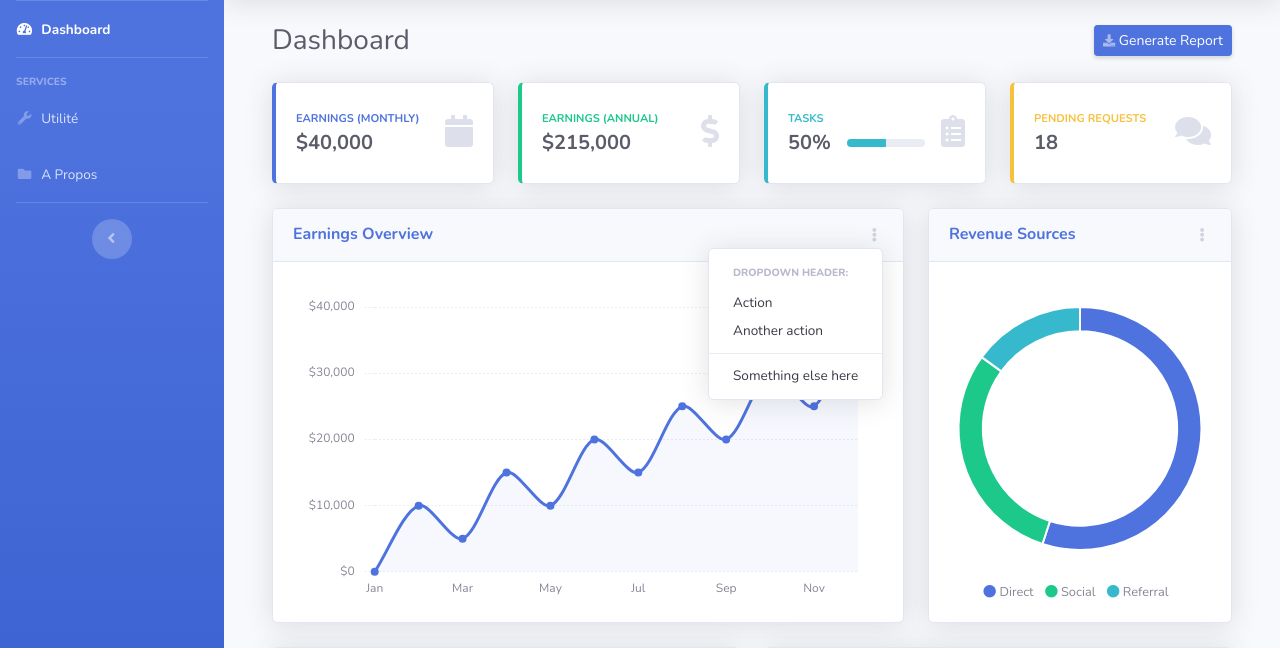
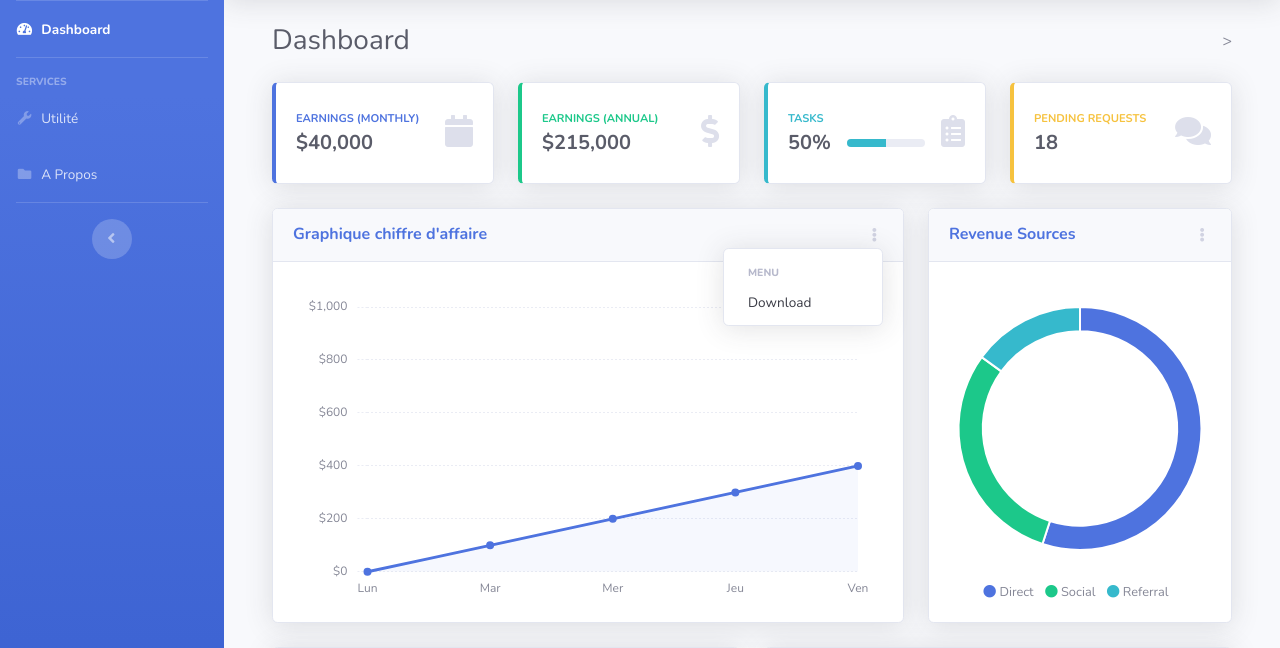
Before and after one commit to Akon2020/flaskProject, a Flask app: page / in a window 1280 px wide, after a click that opens the changed part. Shown: the part 70-718 px from the top of the page. Run offline with Flask 3, Linux system fonts and the light colour scheme; some libraries are stand-ins or nearby versions.

Commit message:
firdt chart CA adapted

```diff
--- a/static/js/demo/chart-area-demo.js
+++ b/static/js/demo/chart-area-demo.js
@@ -1,28 +1,29 @@
 // Set new default font family and font color to mimic Bootstrap's default styling
-Chart.defaults.global.defaultFontFamily = 'Nunito', '-apple-system,system-ui,BlinkMacSystemFont,"Segoe UI",Roboto,"Helvetica Neue",Arial,sans-serif';
-Chart.defaults.global.defaultFontColor = '#858796';
+(Chart.defaults.global.defaultFontFamily = "Nunito"),
+  '-apple-system,system-ui,BlinkMacSystemFont,"Segoe UI",Roboto,"Helvetica Neue",Arial,sans-serif';
+Chart.defaults.global.defaultFontColor = "#858796";
 
 function number_format(number, decimals, dec_point, thousands_sep) {
   // *     example: number_format(1234.56, 2, ',', ' ');
   // *     return: '1 234,56'
-  number = (number + '').replace(',', '').replace(' ', '');
+  number = (number + "").replace(",", "").replace(" ", "");
   var n = !isFinite(+number) ? 0 : +number,
     prec = !isFinite(+decimals) ? 0 : Math.abs(decimals),
-    sep = (typeof thousands_sep === 'undefined') ? ',' : thousands_sep,
-    dec = (typeof dec_point === 'undefined') ? '.' : dec_point,
-    s = '',
-    toFixedFix = function(n, prec) {
+    sep = typeof thousands_sep === "undefined" ? "," : thousands_sep,
+    dec = typeof dec_point === "undefined" ? "." : dec_point,
+    s = "",
+    toFixedFix = function (n, prec) {
       var k = Math.pow(10, prec);
-      return '' + Math.round(n * k) / k;
+      return "" + Math.round(n * k) / k;
     };
   // Fix for IE parseFloat(0.55).toFixed(0) = 0;
-  s = (prec ? toFixedFix(n, prec) : '' + Math.round(n)).split('.');
+  s = (prec ? toFixedFix(n, prec) : "" + Math.round(n)).split(".");
   if (s[0].length > 3) {
     s[0] = s[0].replace(/\B(?=(?:\d{3})+(?!\d))/g, sep);
   }
-  if ((s[1] || '').length < prec) {
-    s[1] = s[1] || '';
-    s[1] += new Array(prec - s[1].length + 1).join('0');
+  if ((s[1] || "").length < prec) {
+    s[1] = s[1] || "";
+    s[1] += new Array(prec - s[1].length + 1).join("0");
   }
   return s.join(dec);
 }
@@ -30,11 +31,12 @@ function number_format(number, decimals, dec_point, thousands_sep) {
 // Area Chart Example
 var ctx = document.getElementById("myAreaChart");
 var myLineChart = new Chart(ctx, {
-  type: 'line',
+  type: "line",
   data: {
-    labels: ["Jan", "Feb", "Mar", "Apr", "May", "Jun", "Jul", "Aug", "Sep", "Oct", "Nov", "Dec"],
-    datasets: [{
-      label: "Earnings",
+    labels: ["Lun", "Mar", "Mer", "Jeu", "Ven"],
+    datasets: [
+      {
+        label: "Gains",
         lineTension: 0.3,
         backgroundColor: "rgba(78, 115, 223, 0.05)",
         borderColor: "rgba(78, 115, 223, 1)",
@@ -46,8 +48,9 @@ var myLineChart = new Chart(ctx, {
         pointHoverBorderColor: "rgba(78, 115, 223, 1)",
         pointHitRadius: 10,
         pointBorderWidth: 2,
-      data: [0, 10000, 5000, 15000, 10000, 20000, 15000, 25000, 20000, 30000, 25000, 40000],
-    }],
+        data: [0, 100, 200, 300, 400, 500, 600, 700, 800, 900, 1000],
+      },
+    ],
   },
   options: {
     maintainAspectRatio: false,
@@ -56,63 +59,68 @@ var myLineChart = new Chart(ctx, {
         left: 10,
         right: 25,
         top: 25,
-        bottom: 0
-      }
+        bottom: 0,
+      },
     },
     scales: {
-      xAxes: [{
+      xAxes: [
+        {
           time: {
-          unit: 'date'
+            unit: "date",
           },
           gridLines: {
             display: false,
-          drawBorder: false
+            drawBorder: false,
           },
           ticks: {
-          maxTicksLimit: 7
-        }
-      }],
-      yAxes: [{
+            maxTicksLimit: 7,
+          },
+        },
+      ],
+      yAxes: [
+        {
           ticks: {
-          maxTicksLimit: 5,
+            maxTicksLimit: 10,
             padding: 10,
             // Include a dollar sign in the ticks
-          callback: function(value, index, values) {
-            return '$' + number_format(value);
-          }
+            callback: function (value, index, values) {
+              return "$" + number_format(value);
+            },
           },
           gridLines: {
             color: "rgb(234, 236, 244)",
             zeroLineColor: "rgb(234, 236, 244)",
             drawBorder: false,
             borderDash: [2],
-          zeroLineBorderDash: [2]
-        }
-      }],
+            zeroLineBorderDash: [2],
+          },
+        },
+      ],
     },
     legend: {
-      display: false
+      display: false,
     },
     tooltips: {
       backgroundColor: "rgb(255,255,255)",
       bodyFontColor: "#858796",
       titleMarginBottom: 10,
-      titleFontColor: '#6e707e',
+      titleFontColor: "#6e707e",
       titleFontSize: 14,
-      borderColor: '#dddfeb',
+      borderColor: "#dddfeb",
       borderWidth: 1,
       xPadding: 15,
       yPadding: 15,
       displayColors: false,
       intersect: false,
-      mode: 'index',
+      mode: "index",
       caretPadding: 10,
       callbacks: {
-        label: function(tooltipItem, chart) {
-          var datasetLabel = chart.datasets[tooltipItem.datasetIndex].label || '';
-          return datasetLabel + ': $' + number_format(tooltipItem.yLabel);
-        }
-      }
-    }
-  }
+        label: function (tooltipItem, chart) {
+          var datasetLabel =
+            chart.datasets[tooltipItem.datasetIndex].label || "";
+          return datasetLabel + ": $" + number_format(tooltipItem.yLabel);
+        },
+      },
+    },
+  },
 });
--- a/templates/index.html
+++ b/templates/index.html
@@ -7,10 +7,10 @@
   <!-- Page Heading -->
   <div class="d-sm-flex align-items-center justify-content-between mb-4">
     <h1 class="h3 mb-0 text-gray-800">Dashboard</h1>
-    <a
+    <!-- <a
       href="#"
       class="d-none d-sm-inline-block btn btn-sm btn-primary shadow-sm"
-      ><i class="fas fa-download fa-sm text-white-50"></i> Generate Report</a
+      ><i class="fas fa-download fa-sm text-white-50"></i> Generate Report</a -->
     >
   </div>
 
@@ -129,7 +129,7 @@
         <div
           class="card-header py-3 d-flex flex-row align-items-center justify-content-between"
         >
-          <h6 class="m-0 font-weight-bold text-primary">Earnings Overview</h6>
+          <h6 class="m-0 font-weight-bold text-primary">Graphique chiffre d'affaire</h6>
           <div class="dropdown no-arrow">
             <a
               class="dropdown-toggle"
@@ -146,11 +146,8 @@
               class="dropdown-menu dropdown-menu-right shadow animated--fade-in"
               aria-labelledby="dropdownMenuLink"
             >
-              <div class="dropdown-header">Dropdown Header:</div>
-              <a class="dropdown-item" href="#">Action</a>
-              <a class="dropdown-item" href="#">Another action</a>
-              <div class="dropdown-divider"></div>
-              <a class="dropdown-item" href="#">Something else here</a>
+              <div class="dropdown-header">Menu</div>
+              <a class="dropdown-item" href="#">Download</a>
             </div>
           </div>
         </div>
```
Lines whose indentation alone changed are shown as unchanged.
